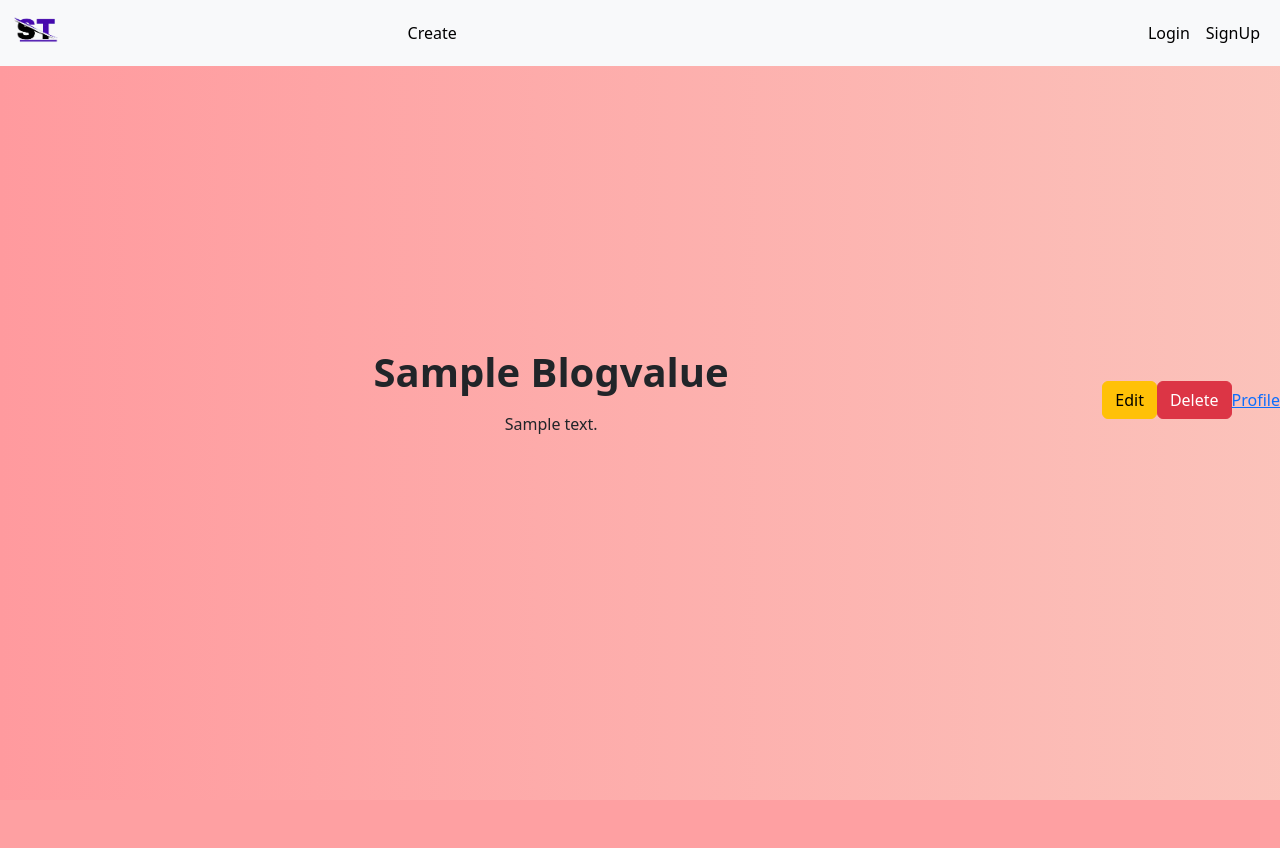
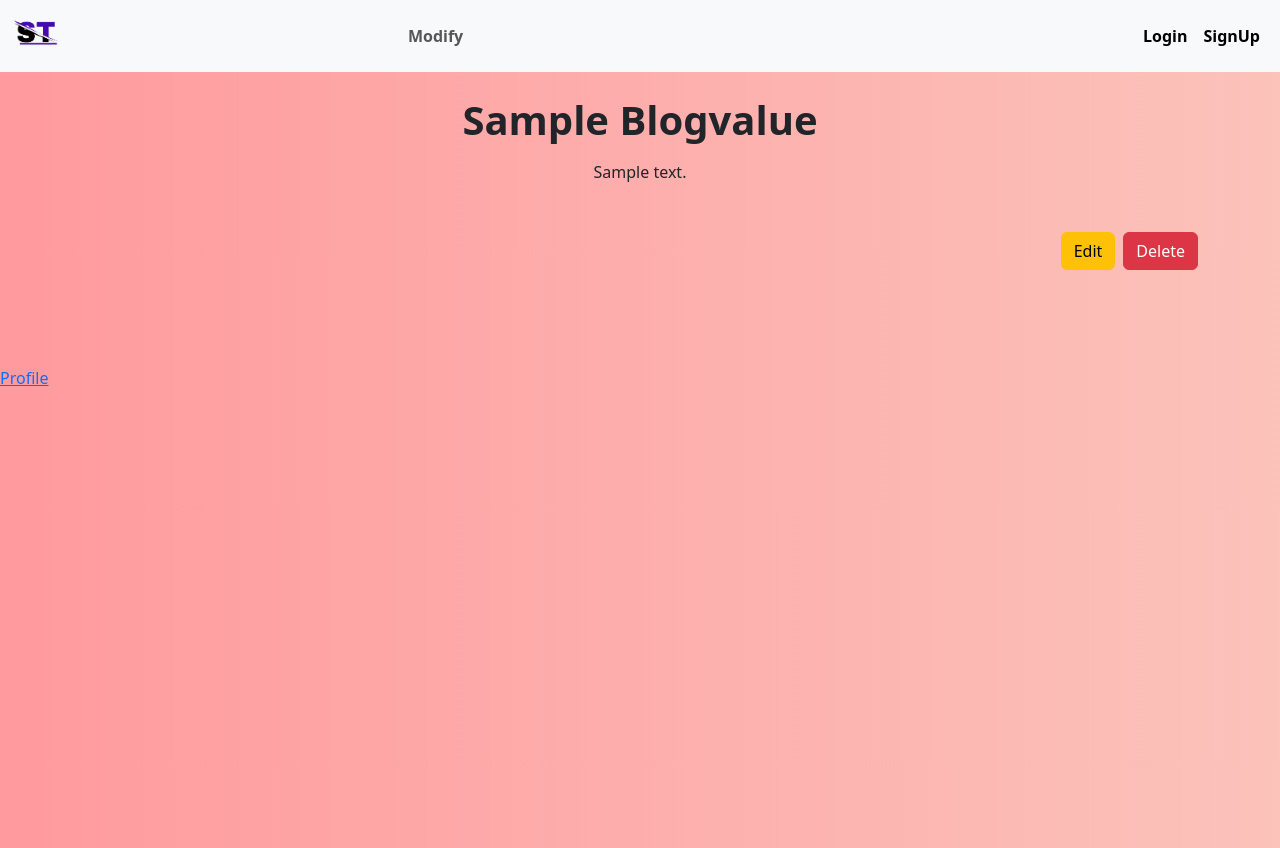
Before and after one commit to SujanInMotion/blog, a Django app: template blog/templates/index.html in a window 1280 px wide. Before the commit the page ends 800 px from the top, so only its background shows below. Run offline with Django 5.2, Linux system fonts and the light colour scheme; the template is opened without the code that fills it: most values are stand-ins (such as "Sample title", 1, 10 or a date in 2020); data that the repository does not hold is empty.

Commit message:
brushing

```diff
--- a/blog/app/views.py
+++ b/blog/app/views.py
@@ -105,3 +105,6 @@ def delete(request,pk):
 def logoutView(request):
     logout(request)
     return redirect(home)
+
+def modify(request):
+    pass
--- a/blog/blog/urls.py
+++ b/blog/blog/urls.py
@@ -16,13 +16,14 @@ Including another URLconf
 """
 from django.contrib import admin
 from django.urls import path
-from app.views import home, logoutView, user_login, signup, profile,  create_blog, edit_blog, delete
+from app.views import home, logoutView, user_login, signup, profile,  create_blog, edit_blog, delete,modify
 
 
 urlpatterns = [
     path('admin/', admin.site.urls),
     path('',home,name='home'),
     path('logout/', logoutView , name = "logout"),
+    path('modify/', modify , name = "modify"),
     path('login/', user_login , name = "login"),
     path('signup/', signup , name = "signup"),
     path('profile',profile,name='profile'),
--- a/blog/templates/base.html
+++ b/blog/templates/base.html
@@ -15,9 +15,6 @@
       body {
             margin: 0;
             height: 100vh;
-            display: flex;
-            justify-content: center;
-            align-items: center;
             background: linear-gradient(90deg, #ff9a9e, #fad0c4, #fbc2eb, #8fd3f4);
             background-size: 400% 400%;
             animation: gradientShift 10s ease infinite;
--- a/blog/templates/index.html
+++ b/blog/templates/index.html
@@ -11,41 +11,32 @@
     <link href="https://cdn.jsdelivr.net/npm/bootstrap@5.3.3/dist/css/bootstrap.min.css" rel="stylesheet" integrity="sha384-QWTKZyjpPEjISv5WaRU9OFeRpok6YctnYmDr5pNlyT2bRjXh0JMhjY6hW+ALEwIH" crossorigin="anonymous">
     <script src="https://cdn.jsdelivr.net/npm/bootstrap@5.3.3/dist/js/bootstrap.bundle.min.js" integrity="sha384-YvpcrYf0tY3lHB60NNkmXc5s9fDVZLESaAA55NDzOxhy9GkcIdslK1eN7N6jIeHz" crossorigin="anonymous"></script>
 
-    <style>
-      body {
-            margin: 0;
-            height: 100vh;
-            display: flex;
-            justify-content: center;
-            align-items: center;
-            background: linear-gradient(90deg, #ff9a9e, #fad0c4, #fbc2eb, #8fd3f4);
-            background-size: 400% 400%;
-            animation: gradientShift 10s ease infinite;
-          }
-</style>
+
 
   </head>
   <body>
 
-
 {% include "nav.html" %}
 
+{% for blogvalue in blogs %}
 
 
-{% for blogvalue in blogs %}
-<div class="container my-5 py-5 align-items-start"> <!-- Ensures vertical spacing -->
-    <div class="text-center"> <!-- Center-aligns content -->
-        <h1 class="fw-bold text-capitalize">{{ blogvalue.title }}</h1> <!-- Title centered -->
-        <p class="mt-3 ">{{ blogvalue.description }}</p> <!-- Description directly below title -->
-    </div>
+<div class="container my-5 py-5">
+  <div class="text-center mb-5">
+      <h1 class="fw-bold text-capitalize">{{ blogvalue.title }}</h1>
+      <p class="mt-3">{{ blogvalue.description }}</p>
+  </div>
+  <div class="d-flex justify-content-end">
+      <a href="{% url 'edit-blog' pk=blogvalue.id %}">
+          <button type="button" class="btn btn-warning">Edit</button>
+      </a>
+      <button type="button" class="btn btn-danger ms-2" data-bs-toggle="modal" data-bs-target="#staticBackdrop">
+          Delete
+      </button>
+  </div>
 </div>
-<hr class="my-4"> <!-- Horizontal rule for visual separation -->
 
-<a href="{% url 'edit-blog' pk=blogvalue.id %}"><button type="button" class="btn btn-warning">Edit</button></a>
-                    <!-- delete  Button trigger modal -->
-                   <button type="button" class="btn btn-danger" data-bs-toggle="modal" data-bs-target="#staticBackdrop">
-                   Delete
-                </button>
+
 
                 <!-- Modal -->
                 <div class="modal fade" id="staticBackdrop" data-bs-backdrop="static" data-bs-keyboard="false" tabindex="-1" aria-labelledby="staticBackdropLabel" aria-hidden="true">
--- a/blog/templates/nav.html
+++ b/blog/templates/nav.html
@@ -16,15 +16,23 @@
       <div class="collapse navbar-collapse" id="navbarNav">
         <ul class="navbar-nav mx-auto">
 
-          {% comment %} <li class="nav-item">
-            <a class="nav-link active"  href="{% url 'home' %}">Home</a>
-          </li> {% endcomment %}
-          <li class="nav-item">
-            <a class="nav-link active" href="{% url 'create' %}">Create</a>
-          </li>
-          {% comment %} <li class="nav-item">
-            <a class="nav-link active" href="{% url 'edit-blog' %}">Edit</a>
-          </li>                 {% endcomment %}
+
+
+
+
+          <nav class="navbar navbar-expand-lg bg-light">
+            <div class="container-fluid">
+              <ul class="navbar-nav mx-auto">
+                <li class="nav-item">
+                  <a class="nav-link fw-bold" href="{% url 'modify' %}">Modify</a>
+                </li>
+              </ul>
+            </div>
+          </nav>
+
+
+
+
         </ul>
 
         <ul class="navbar-nav ms-auto">
@@ -32,15 +40,15 @@
           {% if user.is_authenticated %}
 
           <li class="nav-item">
-            <a class="nav-link active" href="{% url 'logout' %}">logout</a>
+            <a class="nav-link active fw-bold" href="{% url 'logout' %}">logout</a>
           </li>
 
           {% else %}
           <li class="nav-item">
-            <a class="nav-link active"  href="{% url 'login' %}">Login</a>
+            <a class="nav-link active fw-bold"  href="{% url 'login' %}">Login</a>
           </li>
           <li class="nav-item">
-            <a class="nav-link active" href="{% url 'signup' %}">SignUp</a>
+            <a class="nav-link active fw-bold" href="{% url 'signup' %}">SignUp</a>
           </li>
 
           {% endif %}
@@ -51,3 +59,49 @@
 
 
   {% endblock %}
+
+
+
+
+
+
+
+
+
+
+  {% comment %} {% for blogvalue in blogs %}
+
+
+  <div class="d-flex justify-content-end">
+      <a href="{% url 'edit-blog' pk=blogvalue.id %}">
+          <button type="button" class="btn btn-warning">Edit</button>
+      </a>
+      <button type="button" class="btn btn-danger ms-2" data-bs-toggle="modal" data-bs-target="#staticBackdrop">
+          Delete
+      </button>
+  </div>
+</div>
+
+
+
+                <!-- Modal -->
+                <div class="modal fade" id="staticBackdrop" data-bs-backdrop="static" data-bs-keyboard="false" tabindex="-1" aria-labelledby="staticBackdropLabel" aria-hidden="true">
+                    <div class="modal-dialog">
+                    <div class="modal-content">
+                        <div class="modal-header">
+                        <h1 class="modal-title fs-5" id="staticBackdropLabel">Are you surely want to delete Your Blog</h1>
+                        <button type="button" class="btn-close" data-bs-dismiss="modal" aria-label="Close"></button>
+                        </div>
+                        <div class="modal-body">
+                        Click on "Yes" to Delete surely<br>
+                        Click on "No" to Cancel
+                        </div>
+                        <div class="modal-footer">
+                        <button type="button" class="btn btn-secondary" data-bs-dismiss="modal">No</button>
+                        <a href="{% url 'delete' pk=blogvalue.id %}"><button type="button" class="btn btn-primary">Yes</button></a>
+                        </div>
+                    </div>
+                    </div>
+                </div>
+
+                {% endfor %} {% endcomment %}
```
